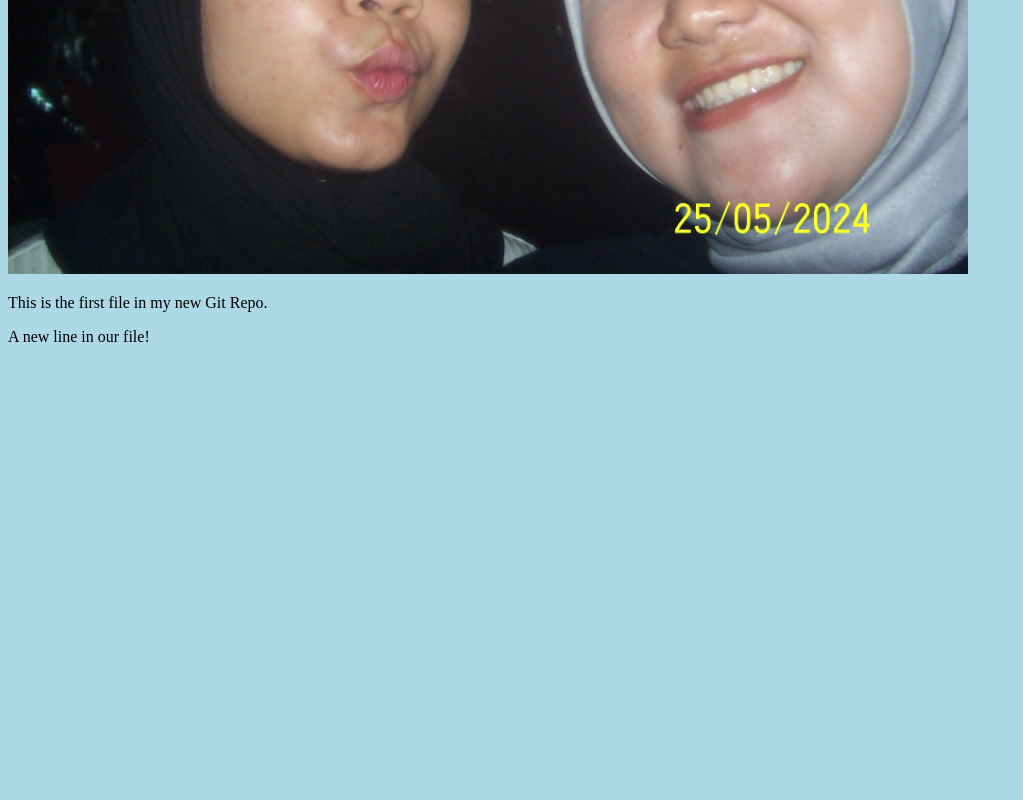
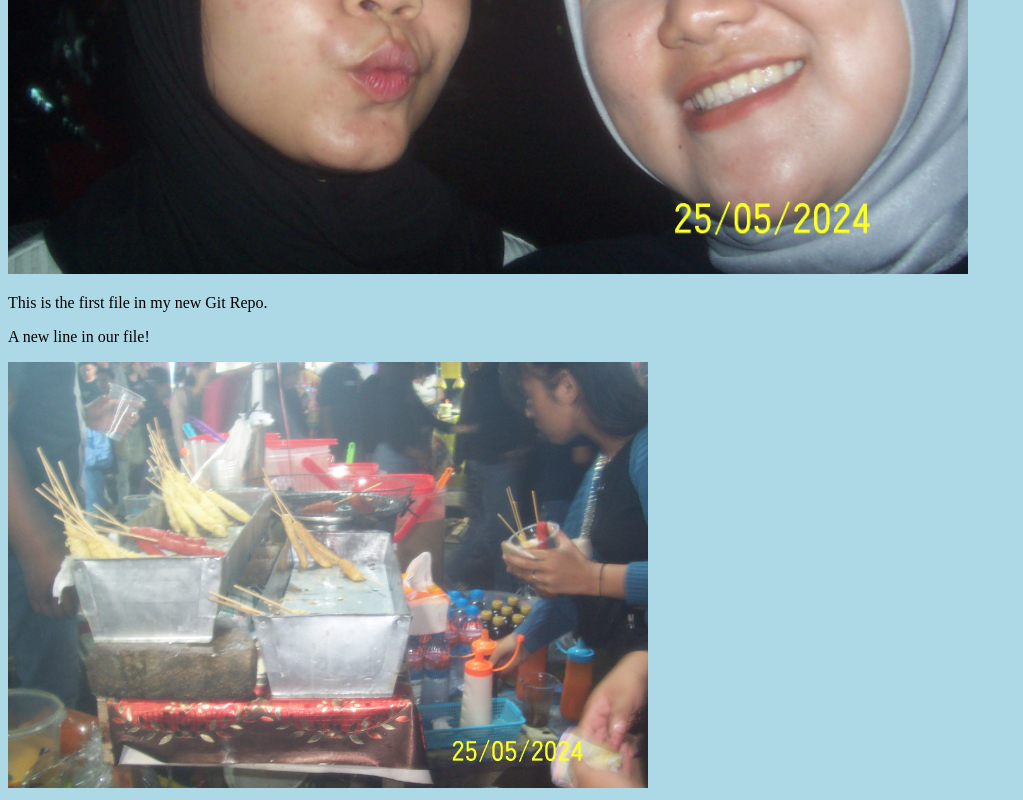
Before and after one commit to SitiFaza/hello-world, a plain HTML site: page index.html in a window 1280 px wide. Shown: the part 446-1246 px from the top of the page, without its empty margins (0-1023 px from the left). Before the commit the page ends 808 px from the top, so only its background shows below. Drawn offline with Linux system fonts and the light colour scheme.

Commit message:
Menambahkan gambar baru

```diff
--- a/index.html
+++ b/index.html
@@ -13,5 +13,9 @@
     </div>
         <p>This is the first file in my new Git Repo.</p>
         <p>A new line in our file!</p>
+        <div><img src="jajan.JPG" alt="Hello Git"
+            style="width:100%;max-width:640px">
+        </div>
+
 </body>
 </html>
```
Also changed, not shown: jajan.JPG (added).
